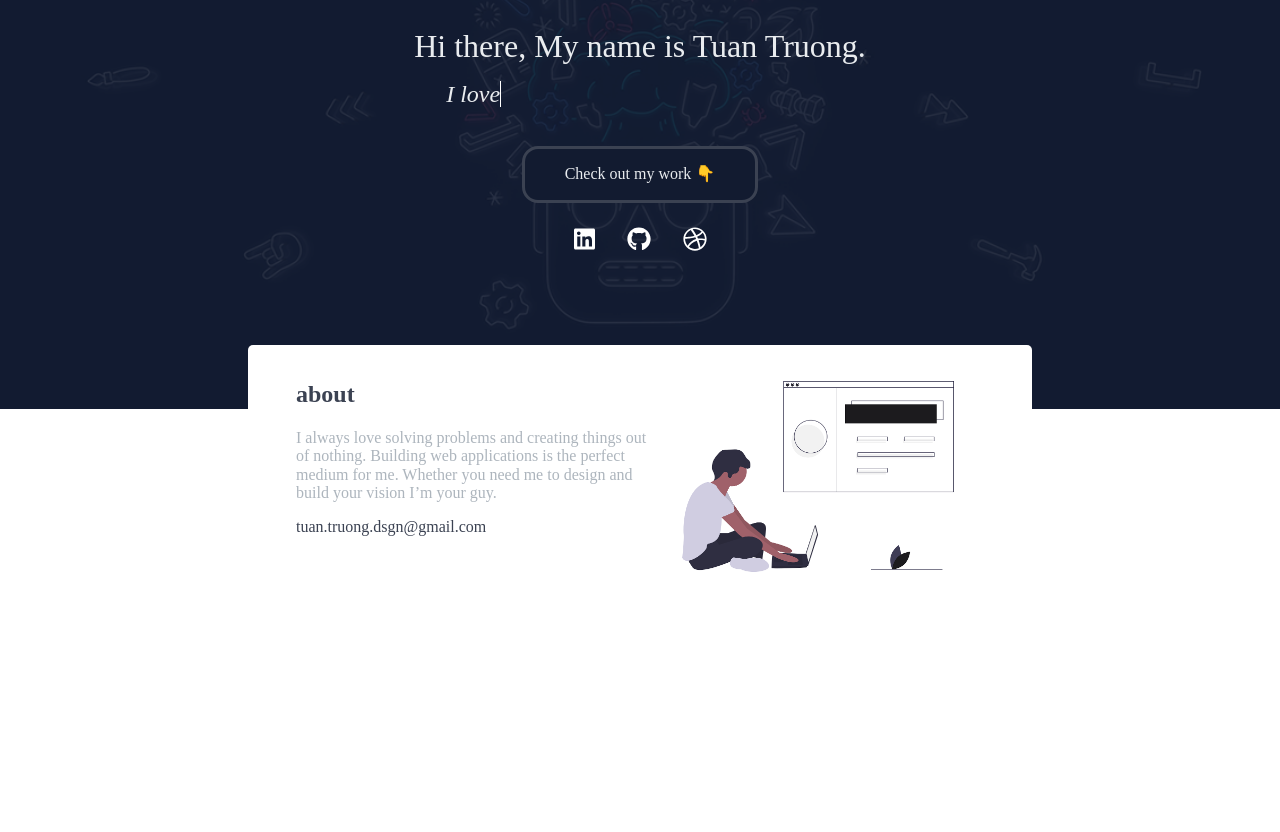
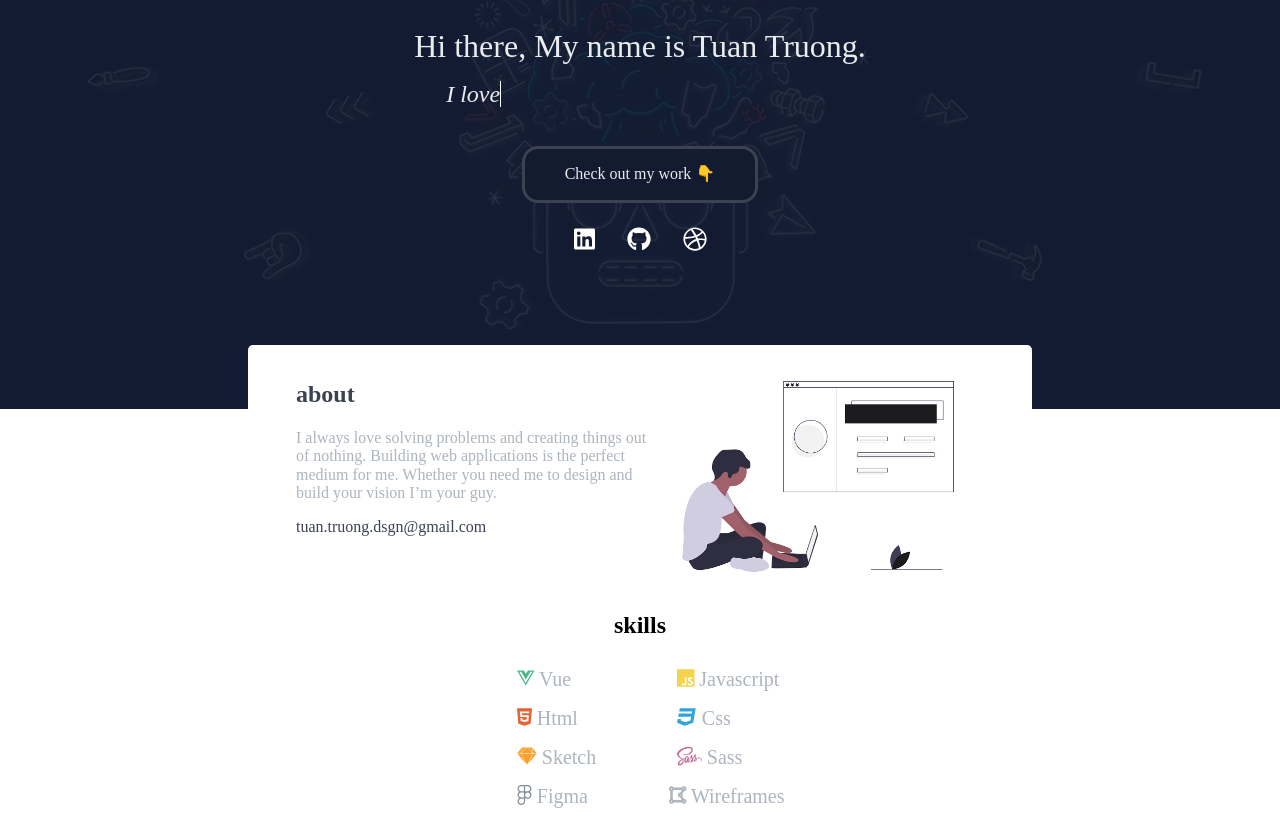
Before and after one commit to tuantruong625/portfolio, a Vue app: page / in a window 1280 px wide. Shown: the part 207-1039 px from the top of the page. Before the commit the page ends 815 px from the top, so only its background shows below. Built offline with nearby package versions, Linux system fonts and the light colour scheme.

Commit message:
Add skills section

```diff
--- a/src/App.vue
+++ b/src/App.vue
@@ -27,17 +27,20 @@
 
   <Hero />
   <About />
+  <Skills />
   </div>
 </template>
 
 <script>
 import Hero from '@/components/hero/Hero.vue';
 import About from '@/components/about/About.vue';
+import Skills from '@/components/skills/Skills.vue';
 
 export default {
   components: {
     Hero,
     About,
+    Skills,
   },
   data() {
     return {
--- a/src/components/hero/Hero.vue
+++ b/src/components/hero/Hero.vue
@@ -19,7 +19,6 @@
       <a href="https://github.com/tuantruong625"><font-awesome-icon class="social__links" :icon="[ 'fab', 'github' ]" /></a>
       <a href="https://dribbble.com/tuanntruong"><font-awesome-icon class="social__links" :icon="[ 'fab', 'dribbble' ]" /></a>
     </div>
-
   </div>
 </template>
 
--- /dev/null
+++ b/src/components/skills/Skills.vue
@@ -0,0 +1,49 @@
+<template>
+  <div class="container">
+    <div class="skills__header">
+      <h2>skills</h2>
+    </div>
+    <div class="skills">
+      <div class="skills__icon">
+        <font-awesome-icon class="skills__icon--vue" :icon="[ 'fab', 'vuejs' ]" />
+        Vue
+      </div>
+      <div class="skills__icon">
+        <font-awesome-icon class="skills__icon--js" :icon="[ 'fab', 'js' ]" />
+        Javascript
+      </div>
+      <div class="skills__icon">
+        <font-awesome-icon class="skills__icon--html" :icon="[ 'fab', 'html5' ]" />
+        Html
+      </div>
+      <div class="skills__icon">
+        <font-awesome-icon class="skills__icon--css" :icon="[ 'fab', 'css3' ]" />
+        Css
+      </div>
+      <div class="skills__icon">
+        <font-awesome-icon class="skills__icon--sketch" :icon="[ 'fab', 'sketch' ]" />
+        Sketch
+      </div>
+      <div class="skills__icon">
+        <font-awesome-icon class="skills__icon--sass" :icon="[ 'fab', 'sass' ]" />
+        Sass
+      </div>
+      <div class="skills__icon">
+        <font-awesome-icon class="skills__icon--figma" :icon="[ 'fab', 'figma' ]" />
+        Figma
+      </div>
+      <div class="skills__icon">
+        <font-awesome-icon class="skills__icon--wireframe" :icon="[ 'fa', 'draw-polygon' ]" />
+        Wireframes
+      </div>
+    </div>
+  </div>
+</template>
+
+<script>
+export default {
+};
+</script>
+
+<style src="./skills.scss" lang="scss">
+</style>
--- /dev/null
+++ b/src/components/skills/skills.scss
@@ -0,0 +1,79 @@
+.skills {
+  display: grid;
+  // grid-template-areas:
+  // 'header header';
+  grid-template-columns: 10rem 10rem;
+  padding: 1rem;
+  padding-top: 0;
+  max-width: 20rem;
+  margin: auto;
+  justify-self: center;
+
+
+  &__icon {
+    margin: 0.5rem 0;
+    font-size: 1.25rem;
+    color: #adb5bd;
+    padding-left: 1.8rem;
+
+    &--vue {
+      margin-left: 0.5rem;
+      color: #47b784;
+    }
+
+    &--sketch {
+      margin-left: 0.5rem;
+      color: #f89f2e;
+    }
+
+    &--html {
+      margin-left: 0.5rem;
+      color: #e86233;
+    }
+
+    &--sass {
+      margin-left: 0.5rem;
+      color: #c56695;
+    }
+
+    &--css {
+      margin-left: 0.5rem;
+      color: #32a5d7;
+    }
+
+    &--js {
+      margin-left: 0.5rem;
+      color: #f6d34c;
+    }
+
+    &--figma {
+      margin-left: 0.5rem;
+      color: #868e96;
+    }
+
+
+  }
+}
+
+.skills__header {
+  display: flex;
+  justify-content: center;
+  margin-top: 5rem;
+  padding: 0 1rem;
+}
+
+// @media(max-width: 700px) {
+//     .skills {
+//       grid-template-areas:
+//     'image'
+//     'text';
+//     }
+// }
+
+// @media(max-width: 500px) {
+//   .skills {
+//     grid-template-areas:
+//   'image'
+//   'text';
+//   }
+// }
--- a/src/main.js
+++ b/src/main.js
@@ -2,13 +2,26 @@ import Vue from 'vue';
 import 'normalize.css';
 
 import { library } from '@fortawesome/fontawesome-svg-core';
+import { faDrawPolygon } from '@fortawesome/free-solid-svg-icons';
 import { FontAwesomeIcon } from '@fortawesome/vue-fontawesome';
 import {
-  faLinkedin, faGithub, faDribbble,
+  faLinkedin, faGithub, faDribbble, faVuejs, faSketch, faHtml5, faSass, faCss3, faJs, faFigma,
 } from '@fortawesome/free-brands-svg-icons';
 import App from './App.vue';
 
-library.add(faLinkedin, faGithub, faDribbble);
+library.add(
+  faLinkedin,
+  faGithub,
+  faDribbble,
+  faVuejs,
+  faSketch,
+  faHtml5,
+  faSass,
+  faCss3,
+  faJs,
+  faFigma,
+  faDrawPolygon,
+);
 
 Vue.component('font-awesome-icon', FontAwesomeIcon);
 
```
